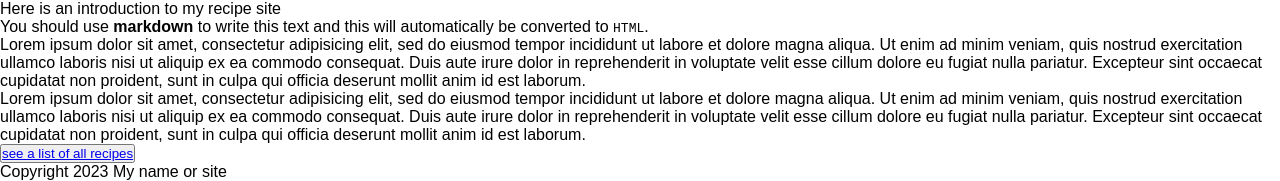
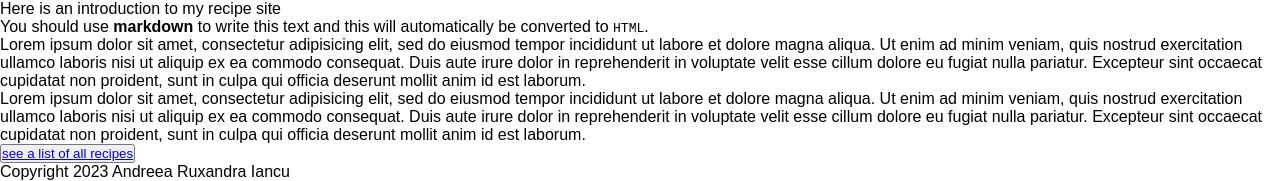
Before and after one commit to ruxandraandreea/cookbythebook, a Jekyll site: the page built from home/index.md, in a window 1280 px wide. Shown: the part 1941-2122 px from the top of the page. Built offline with Jekyll 4.4.1, drawn with Linux system fonts in a browser that asks for light colours; part of the change alters nothing that is shown.

Commit message:
Update _config.yml

```diff
--- a/_config.yml
+++ b/_config.yml
@@ -1,8 +1,8 @@
 
 # SITE CONFIGURATION
-url: "https://yoursite.netlify.app"   #change this to yours
-repository: yourusername/yourrepository
-title: Your recipe collection
+url: "https://cookbythebook.netlify.app"   #change this to yours
+repository: ruxandraandreea/cookbythebook
+title: Cheesy Delight
 recipemenu: false # you can change to true and a menu of all recipes will appear
 editbutton: false # you can navigate to edit your site by going to https://yoursite.netlify.app/admin
 # change the above to true and an admin button will appear in your footer
@@ -12,7 +12,7 @@ searchbutton: false # you can have a search feature by adding this button to the
 
 # change the following to your name or site name
 footer_text:
-  "Copyright 2023 My name or site"
+  "Copyright 2023 Andreea Ruxandra Iancu"
 
 # DO NOT EDIT BELOW THIS LINE
 
```
